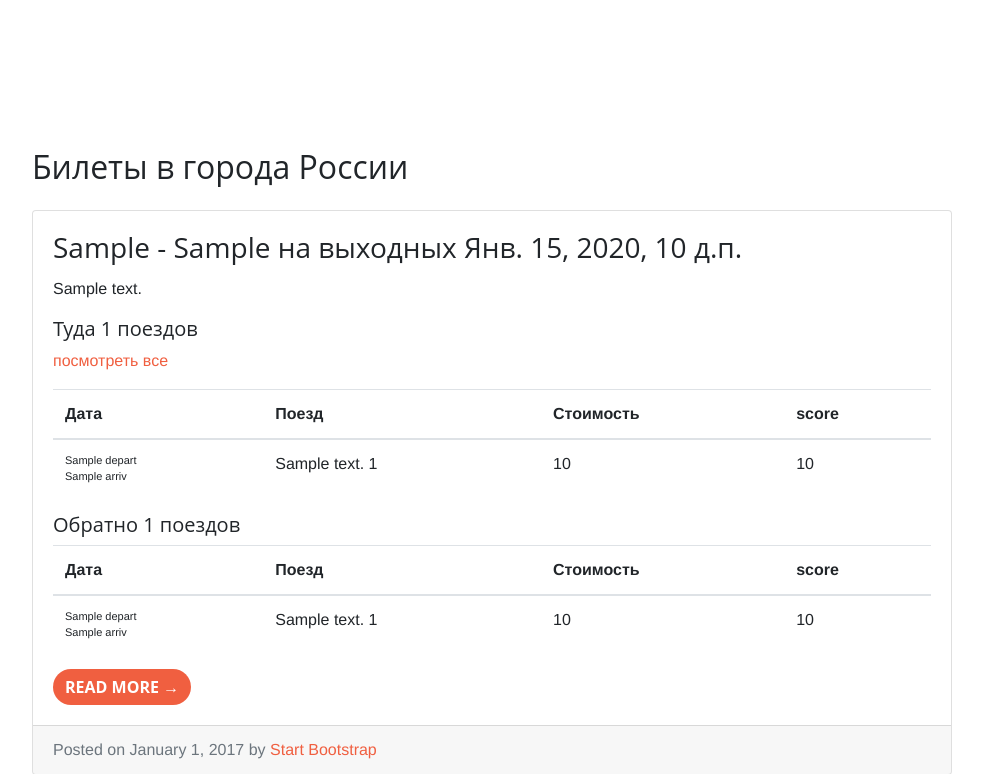
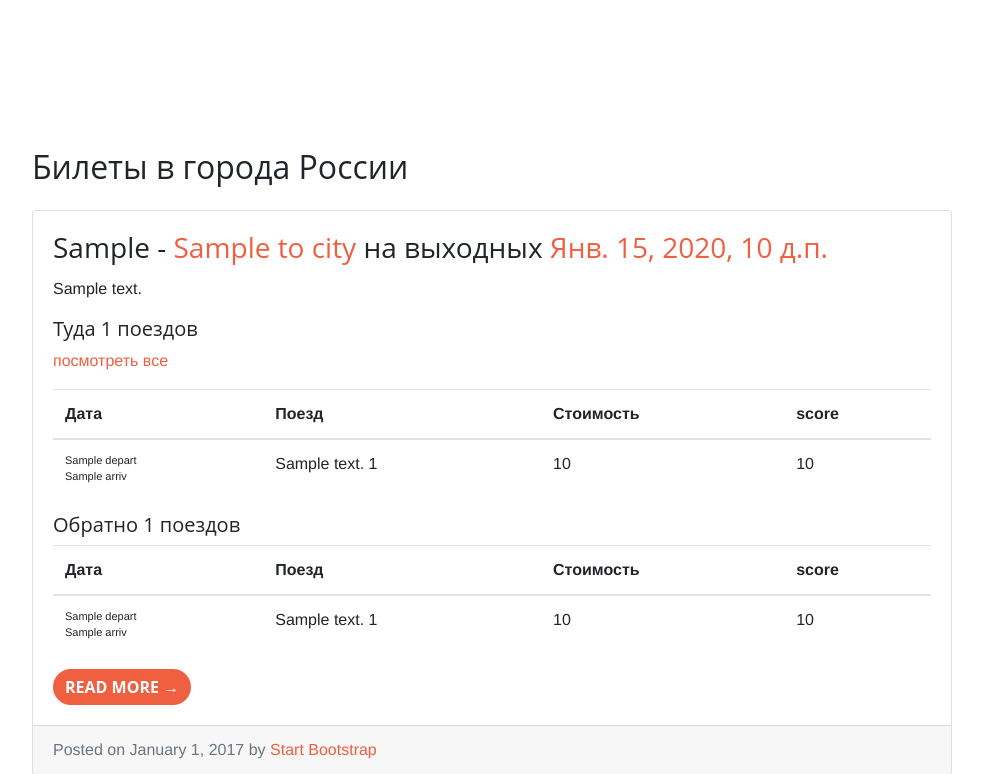
Before and after one commit to nerevar/htravel, a Django app: template searcher/templates/index.html in a window 1280 px wide. Shown: the part 804-1578 px from the top of the page, without its empty margins (53-1036 px from the left). Run offline with Django 3.2, Linux system fonts and the light colour scheme; the template is opened without the code that fills it: most values are stand-ins (such as "Sample title", 1, 10 or a date in 2020); some libraries are stand-ins or nearby versions.

Commit message:
ссылка на все билеты по городу и по дате

```diff
--- /dev/null
+++ b/searcher/templates/city_link.html
@@ -0,0 +1 @@
+<a href="/trip/{{ city_from_str }}/{{ city_to.name }}" title="Все имеющиеся билеты в {{ city_to.title }}" class="city_link" target="_blank">{{ city_to.title }}</a>
--- /dev/null
+++ b/searcher/templates/date_link.html
@@ -0,0 +1 @@
+<a href="/trip/{{ date_to }}" title="Все имеющиеся билеты на выходные {{ date_to }}" class="date_link" target="_blank">{{ date_to }}</a>
--- a/searcher/templates/trip.html
+++ b/searcher/templates/trip.html
@@ -1,7 +1,8 @@
+{% load trip_extras %}
 <div class="card mb-4">
     <!-- <img class="card-img-top" src="http://placehold.it/750x300" alt="Card image cap"> -->
     <div class="card-body">
-        <h3 class="card-title">{{ trip.way_to.from_city }} - {{ trip.way_to.to_city }} на выходных {{ trip.date_to }}</h3>
+        <h3 class="card-title">{{ trip.way_to.from_city }} - {% city_link trip.way_to.to_city %} на выходных {% date_link trip.date_to %}</h3>
         <p class="card-text">
             {{ trip.way_to.to_city.descr }}
         </p>
--- a/searcher/templatetags/trip_extras.py
+++ b/searcher/templatetags/trip_extras.py
@@ -10,3 +10,13 @@ def show_trip(trip, type, routes_limit=3):
         'type': type,
         'SHOW_ROUTES_COUNT': ':{}'.format(routes_limit)
     }
+
+
+@register.inclusion_tag('city_link.html')
+def city_link(city):
+    return {'city_from_str': 'moscow', 'city_to': city}
+
+
+@register.inclusion_tag('date_link.html')
+def date_link(date_to):
+    return {'date_to': date_to}
```
